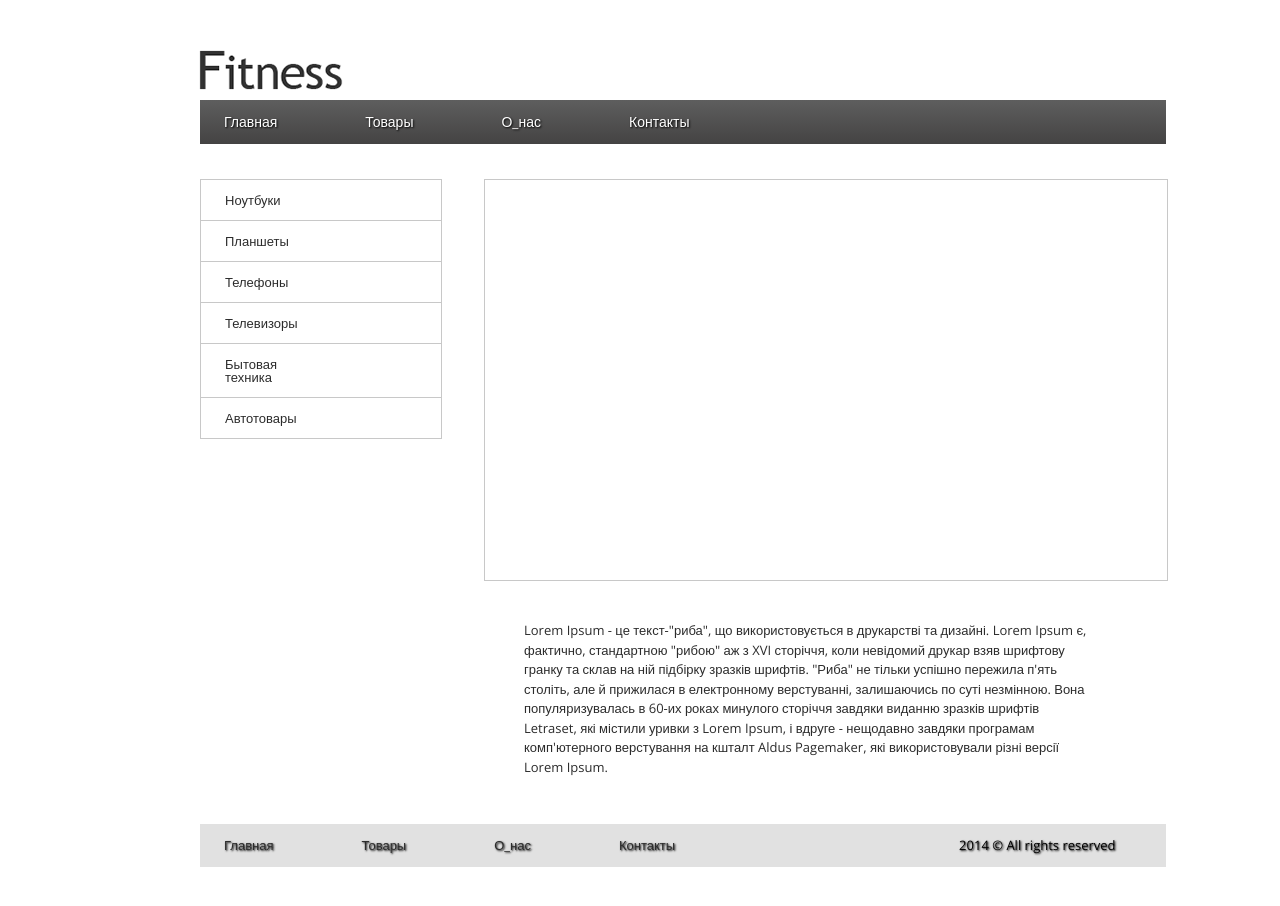
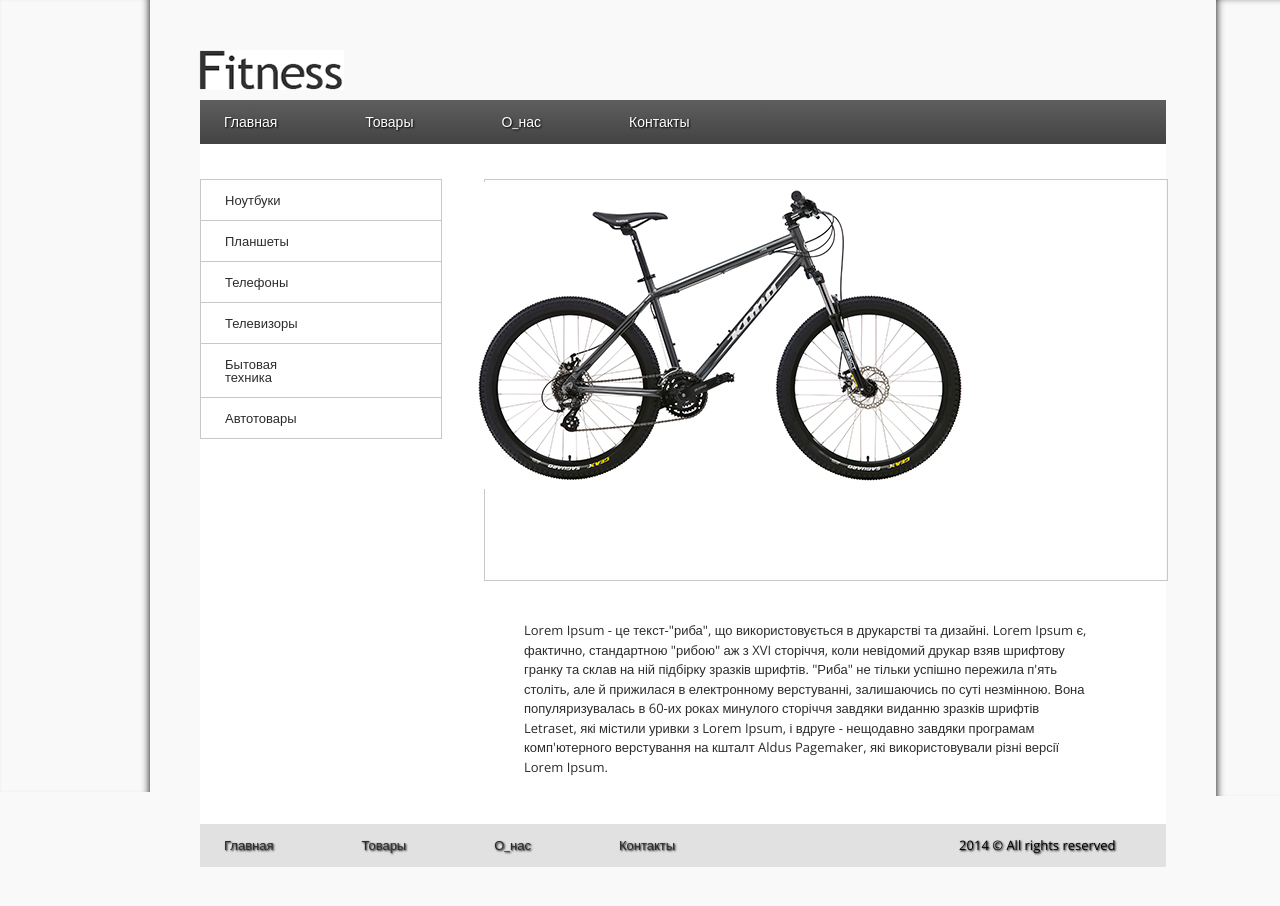
Before and after one commit to AYerofyeyev/Yerofyeyev_html_3, a plain HTML site: page goods.html in a window 1280 px wide. Shown: the top 906 px of the page. Drawn offline with nearby package versions, Linux system fonts and the light colour scheme.

Commit message:
borders added

```diff
--- a/css/style.css
+++ b/css/style.css
@@ -1,7 +1,15 @@
 /* GENERAL SETTINGS */
 @import url('https://fonts.googleapis.com/css?family=Open+Sans');
 
+body {
+    background-color: #f9f9f9;
+}
+
 /* HEADER */
+
+header {
+    /*position: relative;*/
+}
 
 .logo-box {
         height: 100px;
@@ -81,6 +89,27 @@ li:first-child:hover {
     cursor: default;
 }
 
+.left__sider {
+    width: 150px;
+    height: 100%;
+    position: absolute;
+    float: left;
+    top: -8px;
+    background-color: #f9f9f9;
+    box-shadow: inset -4px 4px 8px -4px;
+
+}
+
+.right__sider {
+    width: 150px;
+    height: 100%;
+    margin-left: 1216px;
+    position: absolute;
+    float: right;
+    top: -4px;
+    background-color: #f9f9f9;
+    box-shadow: inset 4px 4px 8px -4px;
+}
 
 /* MAIN */
 main {
@@ -139,14 +168,21 @@ a {
   color: #2c2c2c;
 }
 
-.goods__img {
+.goods__img__box {
   margin-left: 44px;
   width: 682px;
   height: 400px;
   display: flex;
   border: 1px solid #c8c8c8;
-  background-image: url(img/image.png);
   text-align: center;
+  overflow: hidden;
+}
+
+.goods__img {
+    top: 50%;
+    left: 45%;
+    position: absolute;
+    transform: translate(-50%, -50%);
 }
 
 .description {
--- a/goods.html
+++ b/goods.html
@@ -34,6 +34,14 @@
                 </li>
             </ul>
 
+            <div class="left__sider">
+
+            </div>
+
+            <div class="right__sider">
+
+            </div>
+
         </header>
 
         <main>
@@ -67,7 +75,8 @@
           </ul>
 
             <div class="goods__description">
-              <div class="goods__img"> <!-- Извращение с помощью фона -->
+              <div class="goods__img__box">
+                  <img src="img/image.png" alt="Изображение товара" class="goods__img">
               </div>
                   <div class="description">
                     Lorem Ipsum - це текст-"риба", що використовується в друкарстві та дизайні.
```
